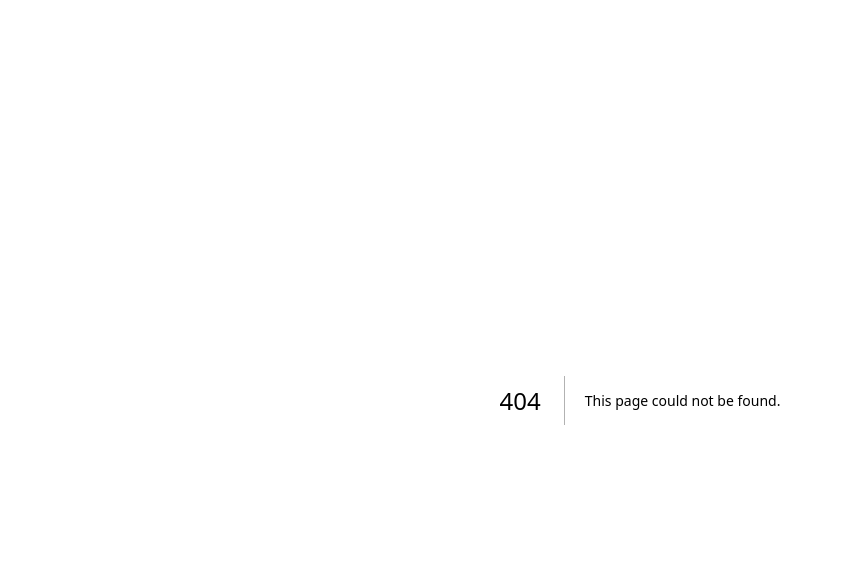
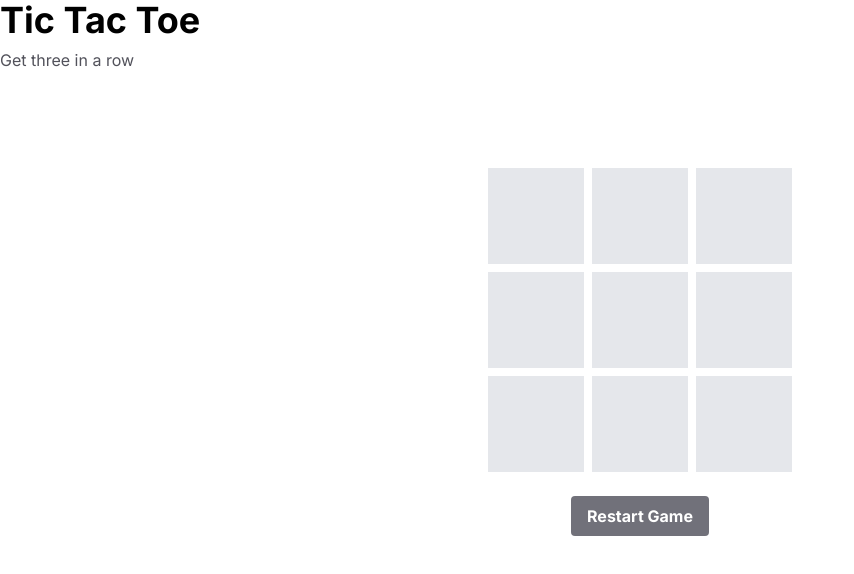
Before and after one commit to JstVex/JV_games, a Next.js app: page /tic-tac-toe in a window 1280 px wide. Before the commit this address had no page. Shown: the top 574 px of the page, without its empty margins (0-854 px from the left). Built offline with nearby package versions, Linux system fonts and the light colour scheme.

Commit message:
Create tic-tac-toe for two players

```diff
--- /dev/null
+++ b/app/tic-tac-toe/page.tsx
@@ -0,0 +1,19 @@
+import Game from "@/components/tic-tac-toe/Game";
+
+const TicTacToe = () => {
+    return (
+        <div className="flex flex-col gap-y-4">
+            <div className="flex flex-col gap-y-2">
+                <h1 className="text-4xl font-bold">
+                    Tic Tac Toe
+                </h1>
+                <p className="text-base text-zinc-600">
+                    Get three in a row
+                </p>
+            </div>
+            <Game />
+        </div>
+    );
+}
+
+export default TicTacToe;
--- /dev/null
+++ b/components/tic-tac-toe/Game.tsx
@@ -0,0 +1,82 @@
+'use client'
+
+import { useEffect, useState } from "react";
+import GameBoard from "./GameBoard";
+import { CellValue, Cells } from "@/types/tic-tac-toe/tic-tac-toe";
+
+const Game = () => {
+    const [cells, setCells] = useState<Cells>(Array(9).fill(null));
+    const [isXNext, setIsXNext] = useState<boolean>(true);
+    const [winner, setWinner] = useState<CellValue>(null);
+    const [isDraw, setIsDraw] = useState<boolean>(false);
+
+    const handleCellClick = (index: number) => {
+        if (cells[index] !== null) {
+            return;
+        }
+
+        const newCells: Cells = [...cells];
+        newCells[index] = isXNext ? 'X' : 'O';
+        setCells(newCells);
+        setIsXNext(!isXNext);
+    };
+
+
+    function checkForWinner(cells: Cells): CellValue {
+        const lines = [
+            [0, 1, 2], [3, 4, 5], [6, 7, 8], // Rows
+            [0, 3, 6], [1, 4, 7], [2, 5, 8], // Columns
+            [0, 4, 8], [2, 4, 6],            // Diagonals
+        ];
+
+        for (let i = 0; i < lines.length; i++) {
+            const [a, b, c] = lines[i];
+            if (cells[a] && cells[a] === cells[b] && cells[a] === cells[c]) {
+                return cells[a];
+            }
+        }
+
+        return null;
+    }
+
+    const restartGame = () => {
+        setCells(Array(9).fill(null));
+        setIsXNext(true);
+        setWinner(null);
+    }
+
+    useEffect(() => {
+        const winner = checkForWinner(cells);
+        setWinner(winner);
+
+        if (!winner && !cells.includes(null)) {
+            setIsDraw(true);
+        } else {
+            setIsDraw(false);
+        }
+    }, [cells]);
+
+
+    return (
+        <div className="flex flex-col justify-center items-center mt-20">
+            <GameBoard cells={cells} onCellClick={handleCellClick} />
+            <button
+                className="mt-6 bg-zinc-500 hover:bg-zinc-700 text-white font-bold py-2 px-4 rounded"
+                onClick={restartGame}>
+                Restart Game
+            </button>
+            {winner &&
+                <p className="text-lg mt-4">
+                    Winner: {winner}
+                </p>
+            }
+            {isDraw && !winner &&
+                <p className="text-lg mt-4">
+                    It&apos;s a Draw!
+                </p>
+            }
+        </div>
+    );
+}
+
+export default Game;
--- /dev/null
+++ b/components/tic-tac-toe/GameBoard.tsx
@@ -0,0 +1,24 @@
+import { Cells } from '@/types/tic-tac-toe/tic-tac-toe';
+
+interface GameBoardProps {
+    cells: Cells;
+    onCellClick: (index: number) => void;
+}
+
+const GameBoard: React.FC<GameBoardProps> = ({ cells, onCellClick }) => {
+    return (
+        <div className="grid grid-cols-3 gap-2">
+            {cells.map((cell, index) => (
+                <div
+                    key={index}
+                    className="w-24 h-24 bg-gray-200 flex justify-center items-center text-2xl cursor-pointer"
+                    onClick={() => onCellClick(index)}
+                >
+                    {cell}
+                </div>
+            ))}
+        </div>
+    );
+};
+
+export default GameBoard;
--- /dev/null
+++ b/types/tic-tac-toe/tic-tac-toe.ts
@@ -0,0 +1,2 @@
+export type CellValue = 'X' | 'O' | null;
+export type Cells = CellValue[];
```
